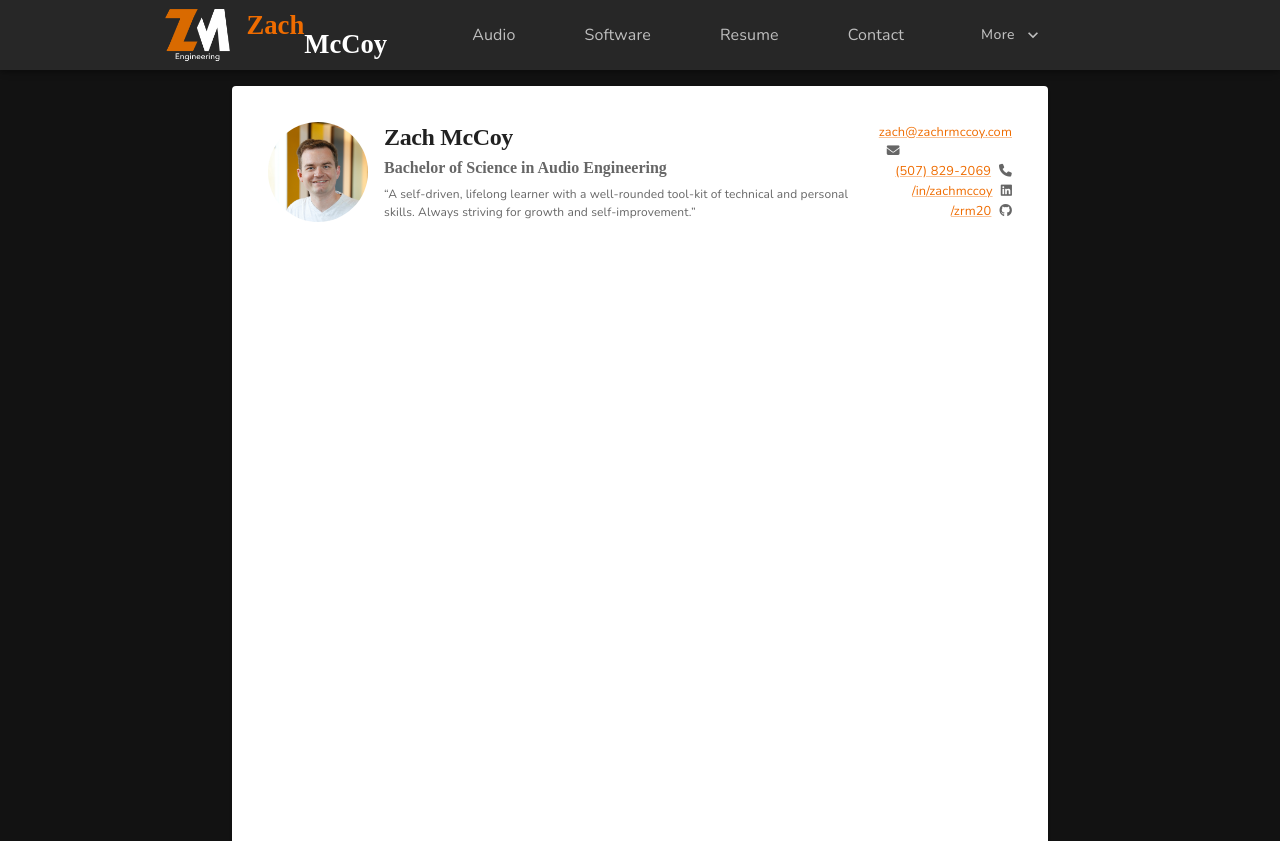
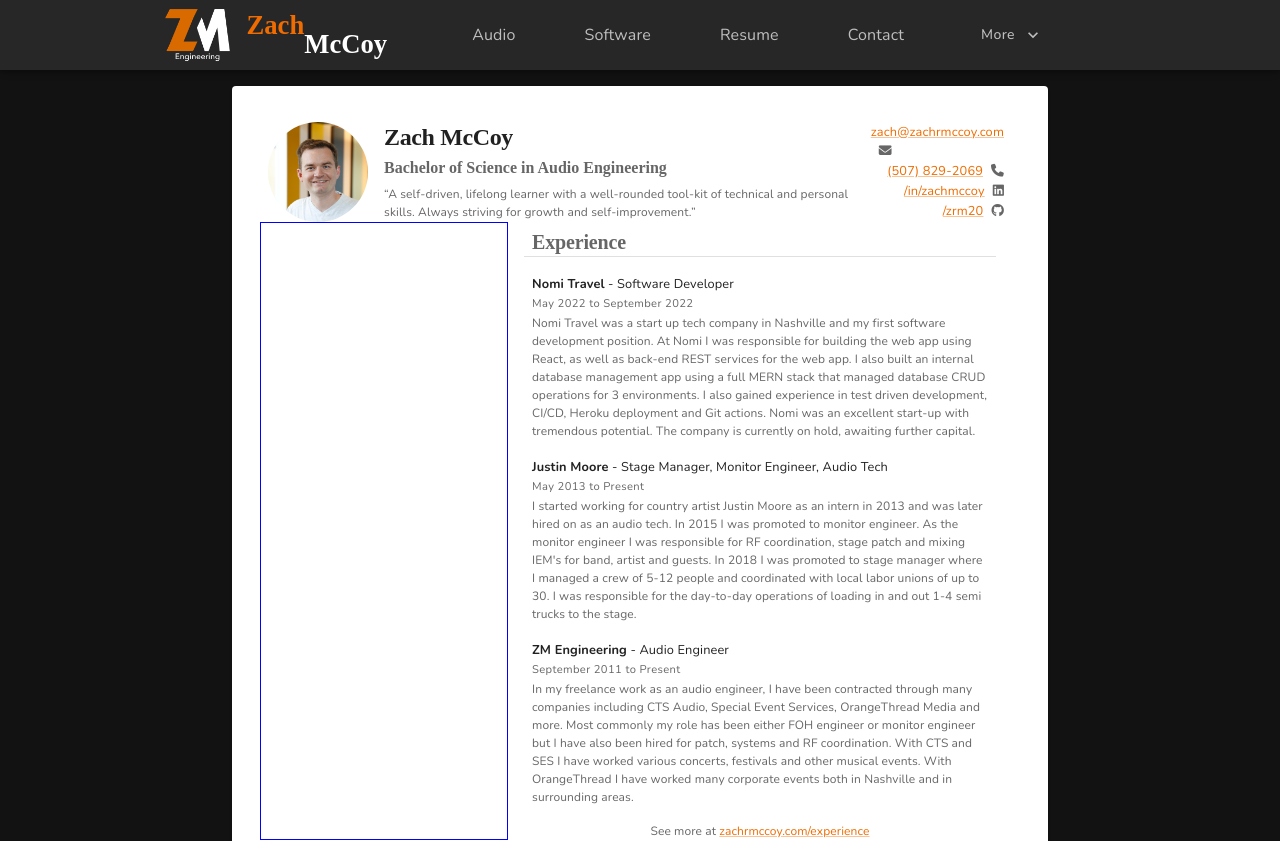
Before and after one commit to zrm20/zm-portfolio, a React (Create React App) app: page /resume in a window 1280 px wide. Shown: the top 841 px of the page. Built offline with nearby package versions, Linux system fonts and the light colour scheme; a web font is replaced by a local one.

Commit message:
add experience section

```diff
--- a/src/components/resume/Resume/Resume.tsx
+++ b/src/components/resume/Resume/Resume.tsx
@@ -1,11 +1,12 @@
 import { Paper, Grid } from "@mui/material";
 import React from "react";
+import ResumeExperience from "../ResumeExperience/ResumeExperience";
 import ResumeHeader from "../ResumeHeader/ResumeHeader";
 
 import useStyles from "./Resume.styles";
 
 interface ResumeProps {
-
+  experiences: string[];
 };
 
 export default function Resume(props: ResumeProps): JSX.Element {
@@ -13,8 +14,11 @@ export default function Resume(props: ResumeProps): JSX.Element {
 
   return (
     <Paper sx={styles.root}>
-      <Grid sx={styles.innerContainer} container >
+      <Grid sx={styles.innerContainer} container spacing={1} >
         <ResumeHeader xs={12} />
+
+        <Grid item xs={4} sx={{ border: '1px solid blue'}} />
+        <ResumeExperience xs={8} experiences={props.experiences} />
       </Grid>
     </Paper>
   );
--- /dev/null
+++ b/src/components/resume/ResumeExperience/ResumeExperience.styles.ts
@@ -0,0 +1,18 @@
+import { SxProps } from "@mui/material";
+
+interface Style {
+  root: SxProps;
+  footer: SxProps;
+};
+
+export default function useStyles(): Style {
+
+  return {
+    root: {
+    },
+    footer: {
+      color: 'text.secondary',
+      textAlign: 'center'
+    }
+  }
+};
--- /dev/null
+++ b/src/components/resume/ResumeExperience/ResumeExperience.tsx
@@ -0,0 +1,32 @@
+import React from "react";
+import { Link as RouterLink } from "react-router-dom";
+import { Grid, GridProps, Typography, List, Link } from "@mui/material";
+
+import useStyles from "./ResumeExperience.styles";
+import ResumeSectionTitle from "../ResumeSectionTitle/ResumeSectionTitle";
+import ResumeExperienceItem from "./ResumeExperienceItem";
+
+interface ResumeExperienceProps extends GridProps {
+  experiences: string[];
+};
+
+export default function ResumeExperience(props: ResumeExperienceProps): JSX.Element {
+  const styles = useStyles();
+  const { experiences, ...rest} = props;
+
+  return (
+    <Grid item {...rest} component="section" sx={styles.root}>
+      <ResumeSectionTitle to="/experience">Experience</ResumeSectionTitle>
+
+      <List>
+        {
+          experiences.map(exp => <ResumeExperienceItem experienceId={exp} key={exp} />)
+        }
+      </List>
+
+      <Typography sx={styles.footer}>
+        See more at <Link component={RouterLink} to="/experience">zachrmccoy.com/experience</Link>
+      </Typography>
+    </Grid>
+  );
+};
--- /dev/null
+++ b/src/components/resume/ResumeExperience/ResumeExperienceItem.styles.ts
@@ -0,0 +1,26 @@
+import { SxProps } from "@mui/material";
+
+interface Style {
+  root: SxProps;
+  title: SxProps;
+  dates: SxProps;
+  description: SxProps;
+};
+
+export default function useStyles(): Style {
+
+  return {
+    root: {
+      flexDirection: 'column',
+      alignItems: 'flex-start'
+    },
+    title: {
+    },
+    dates: {
+      color: 'text.secondary'
+    },
+    description: {
+      color: 'text.secondary'
+    }
+  }
+};
--- /dev/null
+++ b/src/components/resume/ResumeExperience/ResumeExperienceItem.tsx
@@ -0,0 +1,44 @@
+import React from "react";
+import { ListItem, Typography } from "@mui/material";
+
+import { getExperience } from "../../../database/Experiences";
+import { getMonthAndYearString } from "../../../utils/dateStrings";
+import useStyles from "./ResumeExperienceItem.styles";
+
+interface ResumeExperienceItemProps {
+  experienceId: string;
+};
+
+export default function ResumeExperienceItem(props: ResumeExperienceItemProps): JSX.Element {
+  const styles = useStyles();
+  const experience = getExperience(props.experienceId);
+
+  if (!experience) {
+    return <></>
+  };
+
+  let titles: string = "";
+  experience.titles.forEach((title, i) => {
+    titles += title;
+    if (i + 1 < experience.titles.length) {
+      titles += ", "
+    }
+  });
+
+  const startDate = getMonthAndYearString(experience.startDate);
+  const endDate = experience.endDate ? getMonthAndYearString(experience.endDate) : "Present"
+
+  return (
+    <ListItem sx={styles.root}>
+      <Typography variant="subtitle1" sx={styles.title}>
+        <b>{experience.company}</b> - {titles}
+      </Typography>
+      <Typography variant="caption" sx={styles.dates}>
+        {startDate} to {endDate}
+      </Typography>
+      <Typography sx={styles.description}>
+        {experience.description}
+      </Typography>
+    </ListItem>
+  );
+};
--- a/src/components/resume/ResumePage/ResumePage.tsx
+++ b/src/components/resume/ResumePage/ResumePage.tsx
@@ -11,6 +11,12 @@ interface ResumePageProps {
 
 };
 
+const devExperiences = [
+  "nomi",
+  "justin_moore",
+  "freelance_audio"
+];
+
 export default function ResumePage(props: ResumePageProps): JSX.Element {
   const styles = useStyles();
   useUpdateTitle("Zach McCoy Resume");
@@ -18,7 +24,9 @@ export default function ResumePage(props: ResumePageProps): JSX.Element {
   return (
     <Box sx={styles.root} component={FadeIn}>
       <ThemeProvider theme={theme}>
-        <Resume />
+        <Resume
+          experiences={devExperiences}
+        />
       </ThemeProvider>
     </Box>
   );
```
